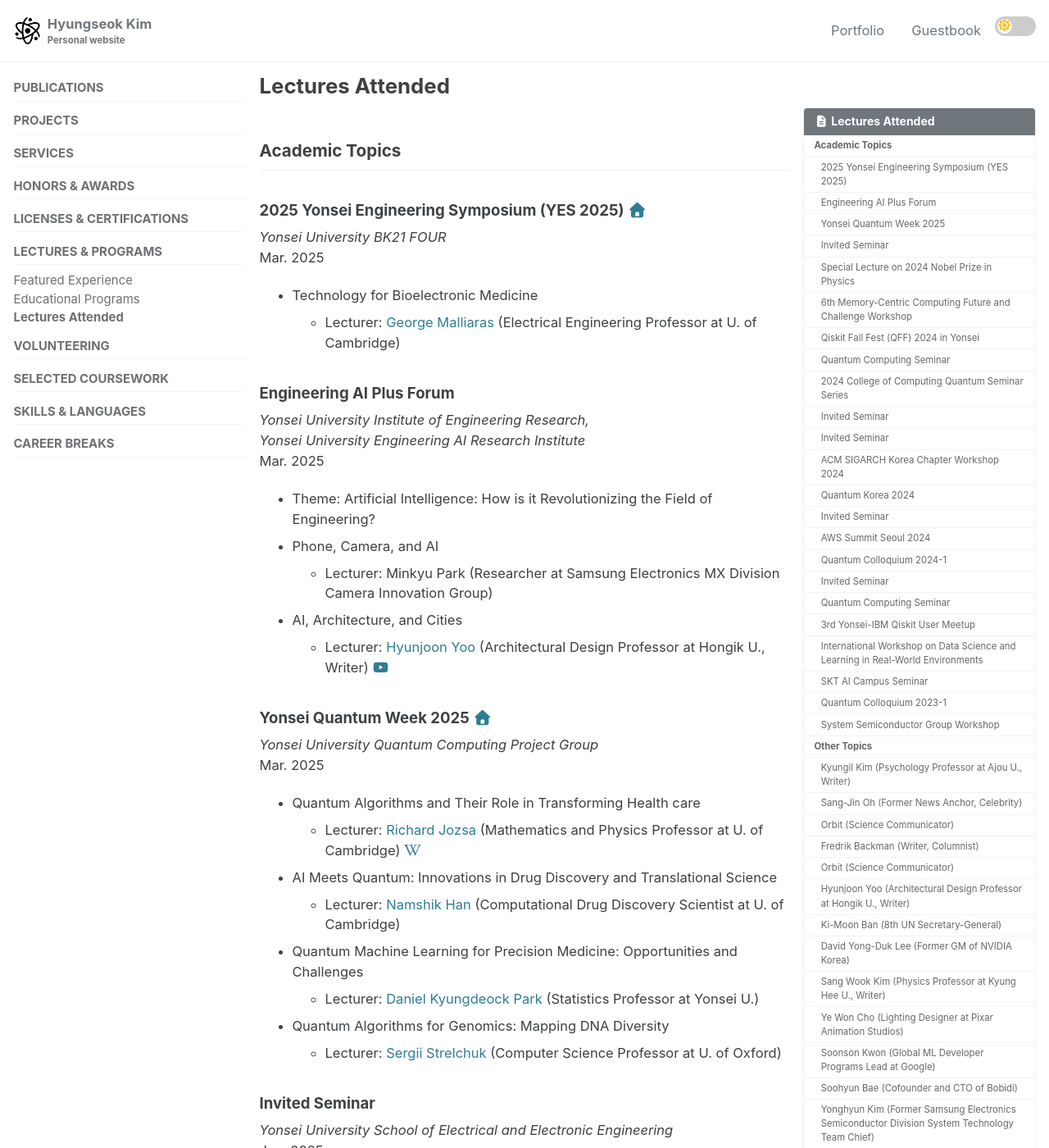
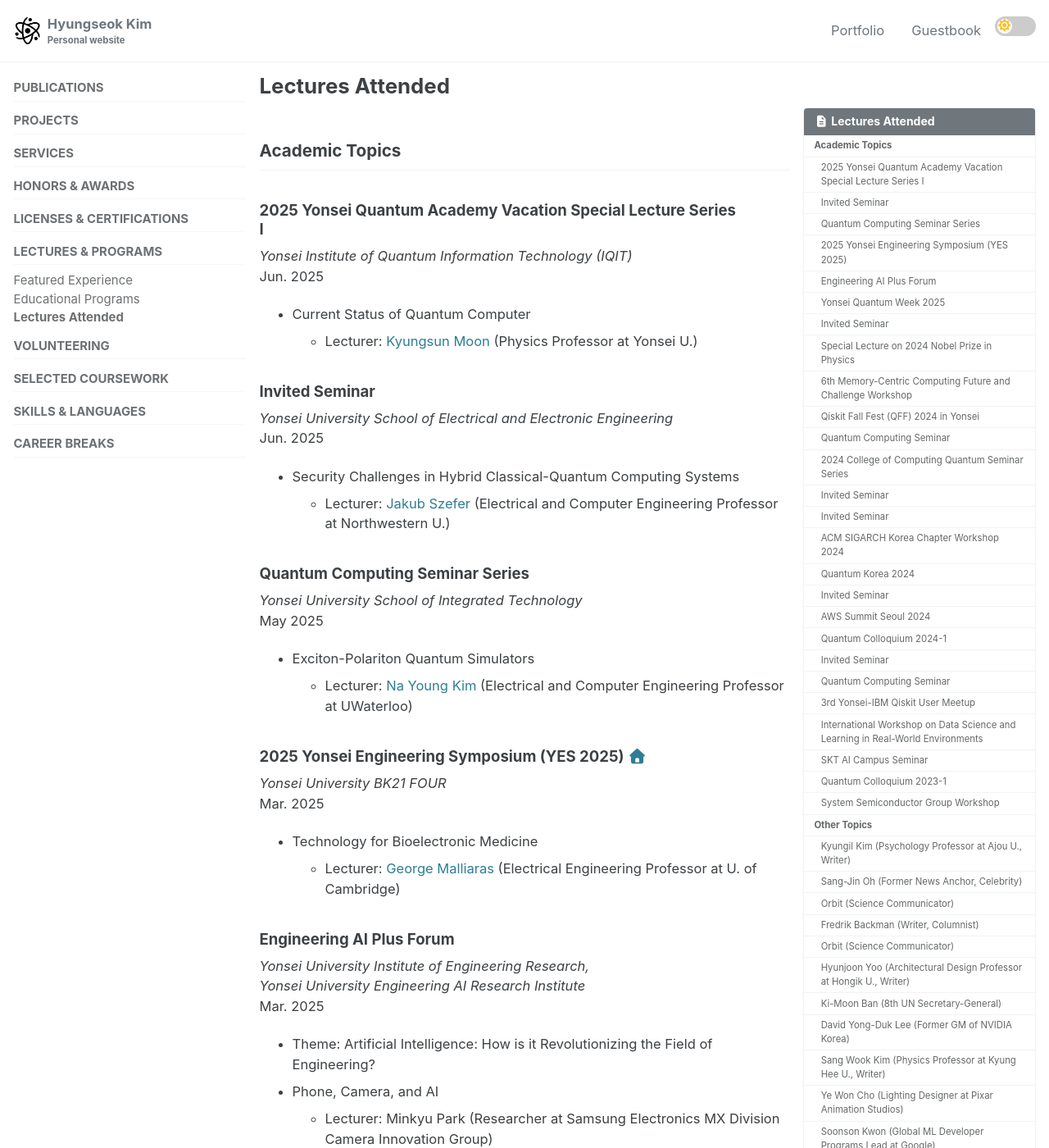
Before and after one commit to fluorite42/fluorite42.github.io, a Jekyll site: the page built from _portfolio/lectures-attended.md, in a window 1280 px wide and 1400 px high. Shown: the whole window at 82% size. Built offline with Jekyll 4.4.1, drawn with Linux system fonts in a browser that asks for light colours; cached includes are drawn as plain includes; some of the changed text lies outside the part shown.

Commit message:
ADD lectures

```diff
--- a/_portfolio/lectures-attended.md
+++ b/_portfolio/lectures-attended.md
@@ -7,6 +7,30 @@
 ---
 
 ## Academic Topics
+
+### 2025 Yonsei Quantum Academy Vacation Special Lecture Series I
+
+*Yonsei Institute of Quantum Information Technology (IQIT)*
+<br>Jun. 2025
+
+- Current Status of Quantum Computer
+    - Lecturer: <a href="https://sites.google.com/a/yonsei.ac.kr/quantum-traveller" target="_blank">Kyungsun Moon</a> (Physics Professor at Yonsei U.)
+
+### Invited Seminar
+
+*Yonsei University School of Electrical and Electronic Engineering*
+<br>Jun. 2025
+
+- Security Challenges in Hybrid Classical-Quantum Computing Systems
+    - Lecturer: <a href="https://caslab.io/jakub/" target="_blank">Jakub Szefer</a> (Electrical and Computer Engineering Professor at Northwestern U.)
+
+### Quantum Computing Seminar Series
+
+*Yonsei University School of Integrated Technology*
+<br>May 2025
+
+- Exciton-Polariton Quantum Simulators
+    - Lecturer: <a href="https://research.iqc.uwaterloo.ca/quinkim/" target="_blank">Na Young Kim</a> (Electrical and Computer Engineering Professor at UWaterloo)
 
 ### 2025 Yonsei Engineering Symposium (YES 2025) <a href="https://yes2025.org" target="_blank"><i class="fa fa-house" title="Website"></i></a>
 
```
